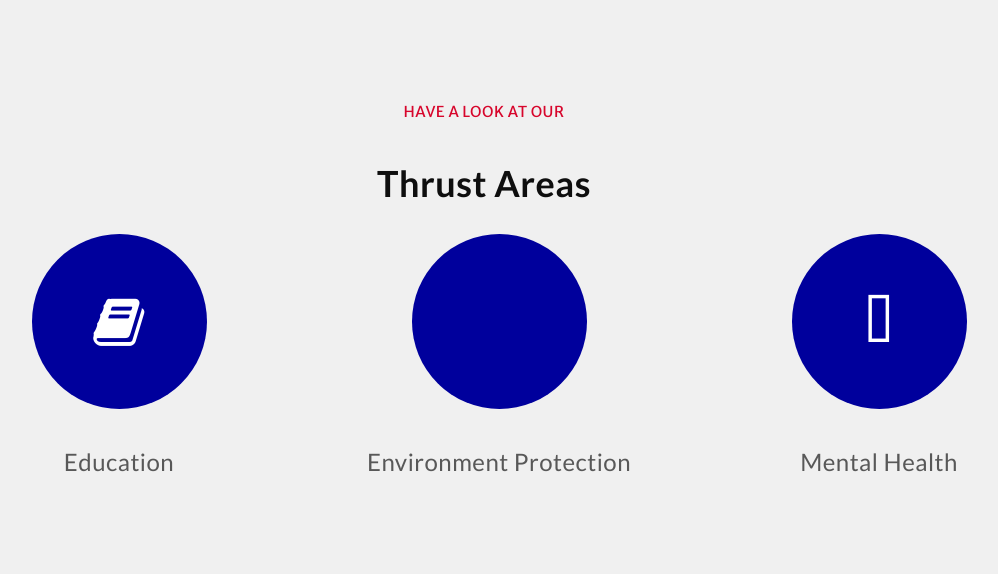
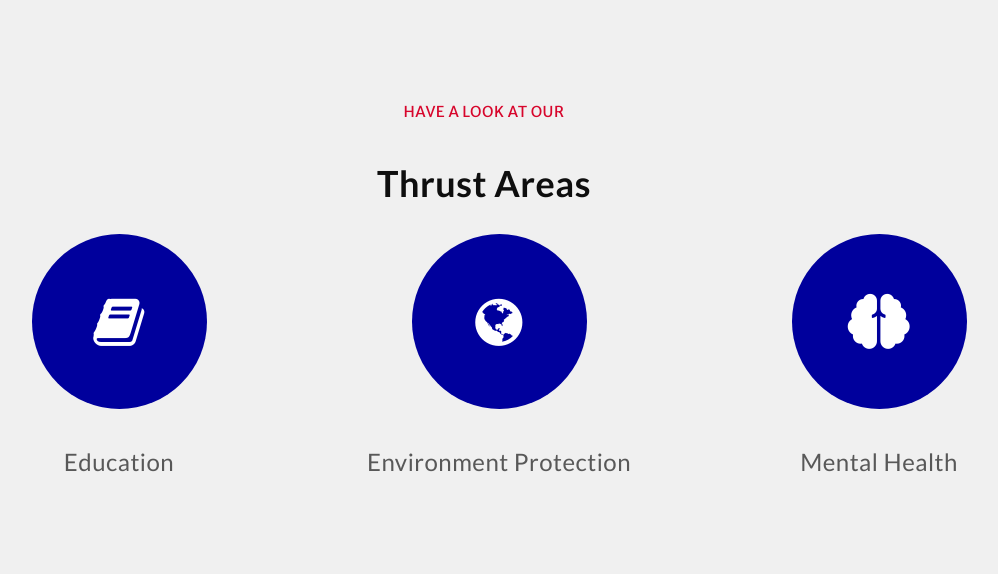
Before and after one commit to smaranx/racnavimumbai, a PHP site: page / in a window 1280 px wide. Shown: the part 1394-1968 px from the top of the page, without its empty margins (156-1154 px from the left). Run offline with PHP 8.4, Linux system fonts and the light colour scheme; some libraries are stand-ins or nearby versions.

Commit message:
update : 🆕 icons

```diff
--- a/index.php
+++ b/index.php
@@ -156,11 +156,11 @@
                             <h3>Education</h3>
                         </div>
                         <div class="col-md-4 wp2 delay-025s">
-                            <div class="icon"><i class="fa fa-earth"></i></div>
+                            <div class="icon"><i class="fa fa-globe"></i></div>
                             <h3>Environment Protection</h3>
                         </div>
                         <div class="col-md-4 wp2 delay-05s">
-                            <div class="icon"><i class="fa fa-brain"></i></div>
+                            <div class="icon"><i class="fas fa-brain"></i></div>
                             <h3>Mental Health</h3>
                         </div>
                     </div>
```
